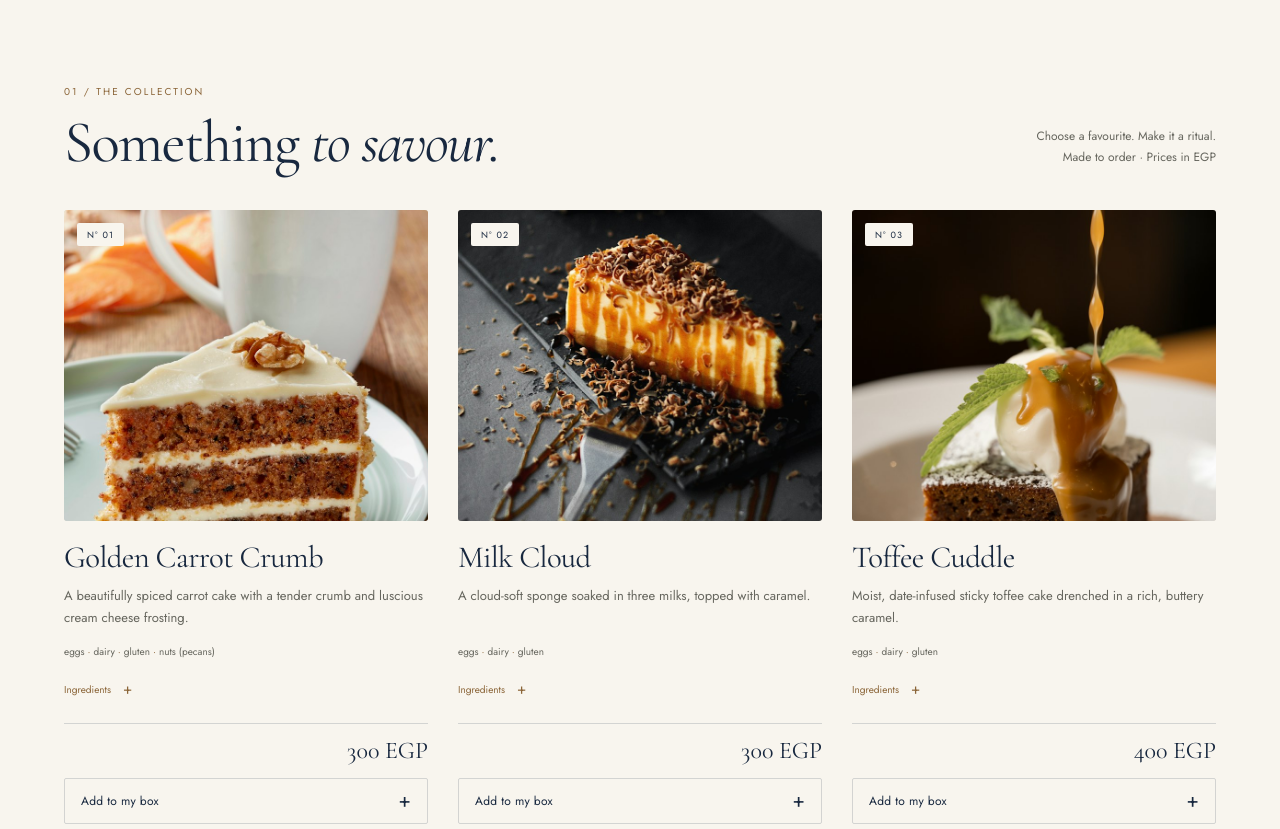
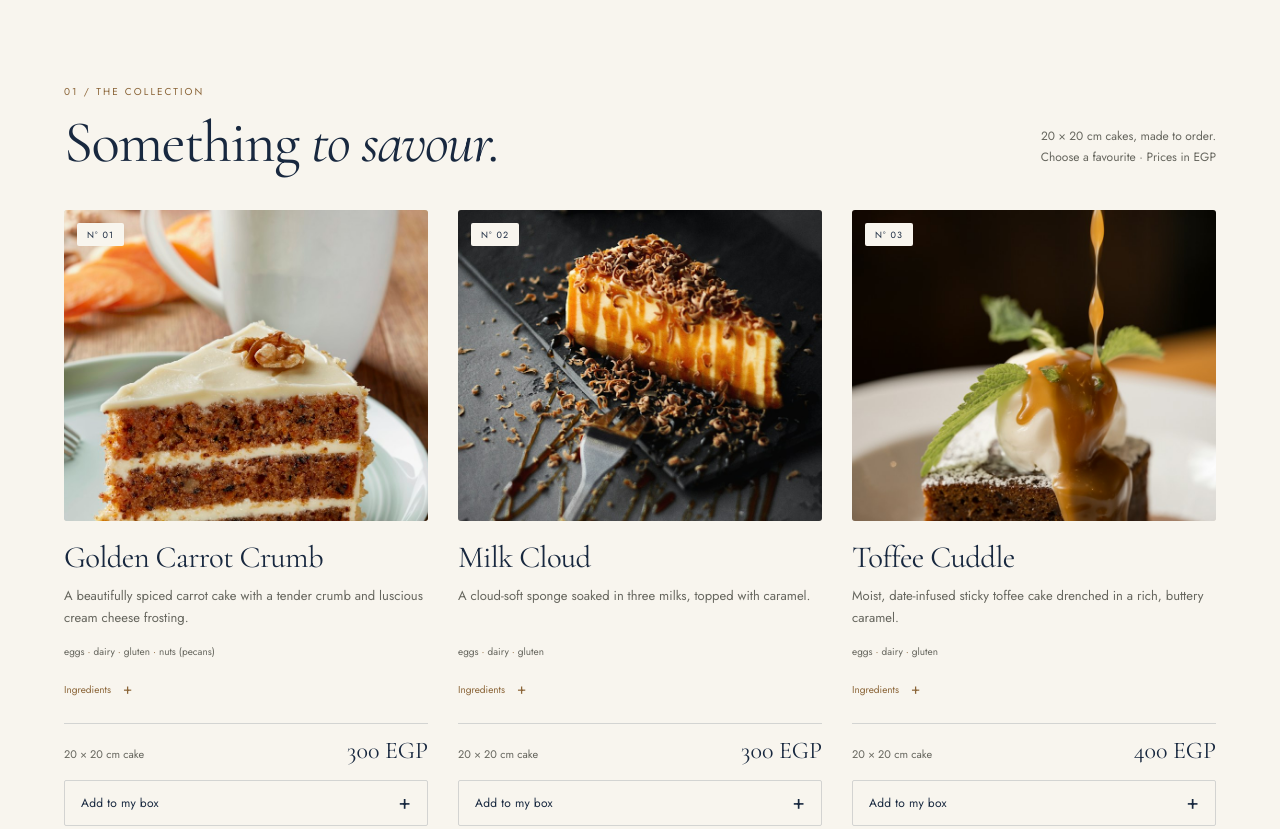
Before and after one commit to ahmedlabib33-boop/Mariam-Algaby, a website: page public/index.html in a window 1280 px wide. Shown: the part 980-1809 px from the top of the page. Drawn offline with Linux system fonts and the light colour scheme; no server answers.

Commit message:
Show confirmed 20 by 20 cm cake sizes

```diff
--- a/public/data/menu.json
+++ b/public/data/menu.json
@@ -5,7 +5,7 @@
       "name": "Golden Carrot Crumb",
       "desc": "A beautifully spiced carrot cake with a tender crumb and luscious cream cheese frosting.",
       "ingredients": "Sponge: freshly grated carrots, toasted pecans, plain flour, sugar, sunflower oil, buttermilk, eggs, cinnamon, vanilla, baking powder, baking soda, salt. Frosting: cream cheese, unsalted butter, icing sugar, vanilla. Contains: eggs, dairy, gluten, nuts (pecans).",
-      "portion": "",
+      "portion": "20 × 20 cm cake",
       "price": 300,
       "photo": "assets/photos/carrot-cake.jpg",
       "soldOut": false
@@ -15,7 +15,7 @@
       "name": "Milk Cloud",
       "desc": "A cloud-soft sponge soaked in three milks, topped with caramel.",
       "ingredients": "Sponge: eggs, sugar, plain flour, baking powder, vanilla, almond extract, salt. Soaked in sweetened condensed milk, evaporated milk and cream. Topped with whipped cream and a caramel of sugar, cream, butter and salt. Contains: eggs, dairy, gluten. Flavoured with almond extract.",
-      "portion": "",
+      "portion": "20 × 20 cm cake",
       "price": 300,
       "photo": "assets/photos/milk-cloud.jpg",
       "soldOut": false
@@ -25,7 +25,7 @@
       "name": "Toffee Cuddle",
       "desc": "Moist, date-infused sticky toffee cake drenched in a rich, buttery caramel.",
       "ingredients": "Cake: dates, unsalted butter, light and dark brown (muscovado) sugar, egg, self-raising flour, baking powder, bicarbonate of soda, sea salt. Toffee sauce: brown sugar, unsalted butter, cream, sea salt. Contains: eggs, dairy, gluten.",
-      "portion": "",
+      "portion": "20 × 20 cm cake",
       "price": 400,
       "photo": "assets/photos/toffee-cuddle.jpg",
       "soldOut": false
@@ -35,7 +35,7 @@
       "name": "Cinnamon Kisses",
       "desc": "Soft, fluffy cinnamon-swirl cake with warm cinnamon sugar and a dreamy cream cheese frosting.",
       "ingredients": "Cake: plain flour, sugar, plain yogurt, melted butter, egg, vanilla, baking powder, salt. Swirl: brown sugar, butter, cinnamon. Frosting: cream cheese, icing sugar. Contains: eggs, dairy, gluten.",
-      "portion": "",
+      "portion": "20 × 20 cm cake",
       "price": 400,
       "photo": "assets/photos/cinnamon-kisses.jpg",
       "soldOut": false
@@ -45,7 +45,7 @@
       "name": "Chocolate Crush",
       "desc": "Rich, decadent chocolate cake layered with irresistible fudge and a smooth, velvety chocolate finish.",
       "ingredients": "Cake: plain flour, sugar, cocoa, buttermilk, sunflower oil, eggs, freshly brewed coffee, vanilla, baking soda, baking powder, salt. Fudge buttercream: dark chocolate, unsalted butter, egg yolk, icing sugar, vanilla, instant coffee. Contains: eggs, dairy, gluten.",
-      "portion": "",
+      "portion": "20 × 20 cm cake",
       "price": 350,
       "photo": "assets/photos/chocolate-crush.jpg",
       "soldOut": false
--- a/public/index.html
+++ b/public/index.html
@@ -122,7 +122,7 @@
     <section class="carte" id="menu">
       <header class="section-head reveal">
         <div><p class="eyebrow">01 / The collection</p><h2>Something <em>to savour.</em></h2></div>
-        <p class="muted">Choose a favourite. Make it a ritual.<br>Made to order · Prices in EGP</p>
+        <p class="muted">20 × 20 cm cakes, made to order.<br>Choose a favourite · Prices in EGP</p>
       </header>
       <div class="filters" id="filters" role="group" aria-label="Filter the menu" hidden></div>
       <div class="menu-grid" id="menuGrid" aria-live="polite"></div>
```
Also changed, not shown: AGENTS.md (+4 -2 lines), README.md.
